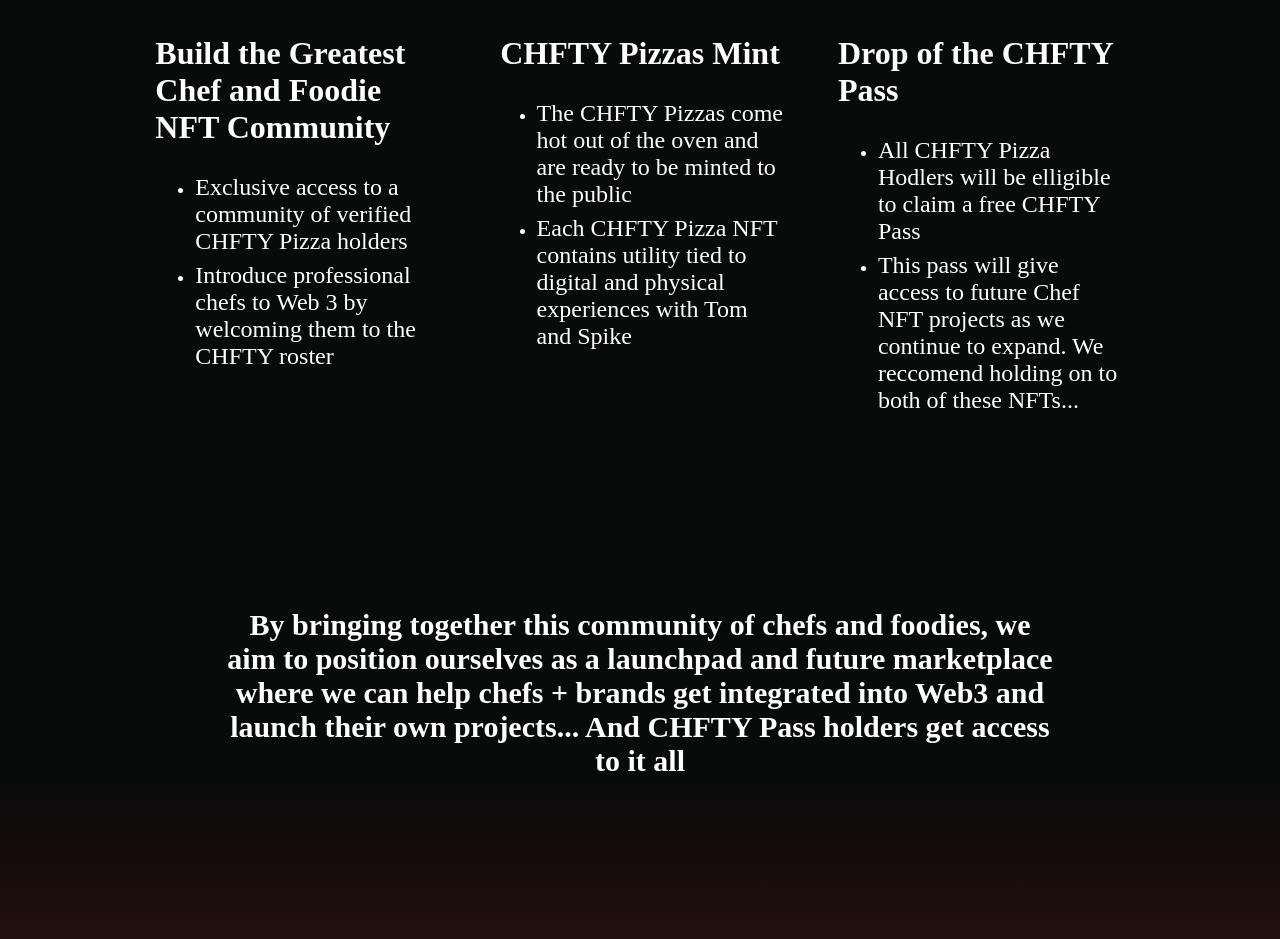
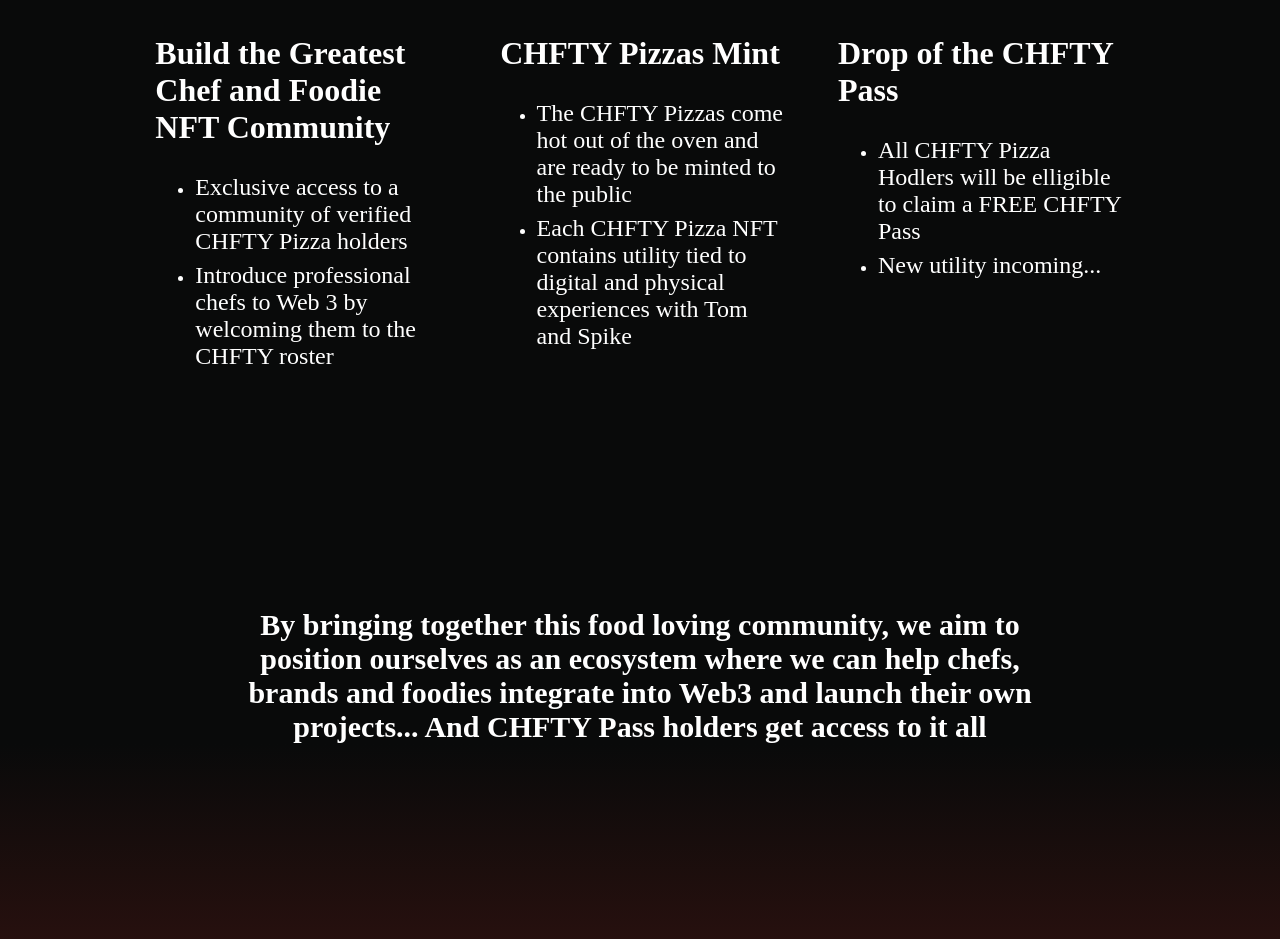
Before and after one commit to Tcadle434/chfty, a React (Create React App) app: page / in a window 1280 px wide. Shown: the part 4122-5061 px from the top of the page. Built offline with nearby package versions, Linux system fonts and the light colour scheme; a web font is replaced by a local one.

Commit message:
content update

```diff
--- a/src/containers/homepage/roadmapSection.jsx
+++ b/src/containers/homepage/roadmapSection.jsx
@@ -98,14 +98,14 @@ export function RoadmapSection(props) {
             <RoadmapComponent
                 pizzaNumber={PizzaThree}
                 mainDescription='Drop of the CHFTY Pass'
-                listDetailsOne='All CHFTY Pizza Hodlers will be elligible to claim a free CHFTY Pass'
-                listDetailsTwo='This pass will give access to future Chef NFT projects as we continue to expand. We reccomend holding on to both of these NFTs...'
+                listDetailsOne='All CHFTY Pizza Hodlers will be elligible to claim a FREE CHFTY Pass'
+                listDetailsTwo='New utility incoming...'
             />
             </RowContainer>
             </Bounce>
 
             <Fade>
-            <BeyondText>By bringing together this community of chefs and foodies, we aim to position ourselves as a launchpad and future marketplace where we can help chefs + brands get integrated into Web3 and launch their own projects... And CHFTY Pass holders get access to it all</BeyondText>
+            <BeyondText>By bringing together this food loving community, we aim to position ourselves as an ecosystem where we can help chefs, brands and foodies integrate into Web3 and launch their own projects... And CHFTY Pass holders get access to it all</BeyondText>
             </Fade>
         </RoadmapContainer>
     );
```
